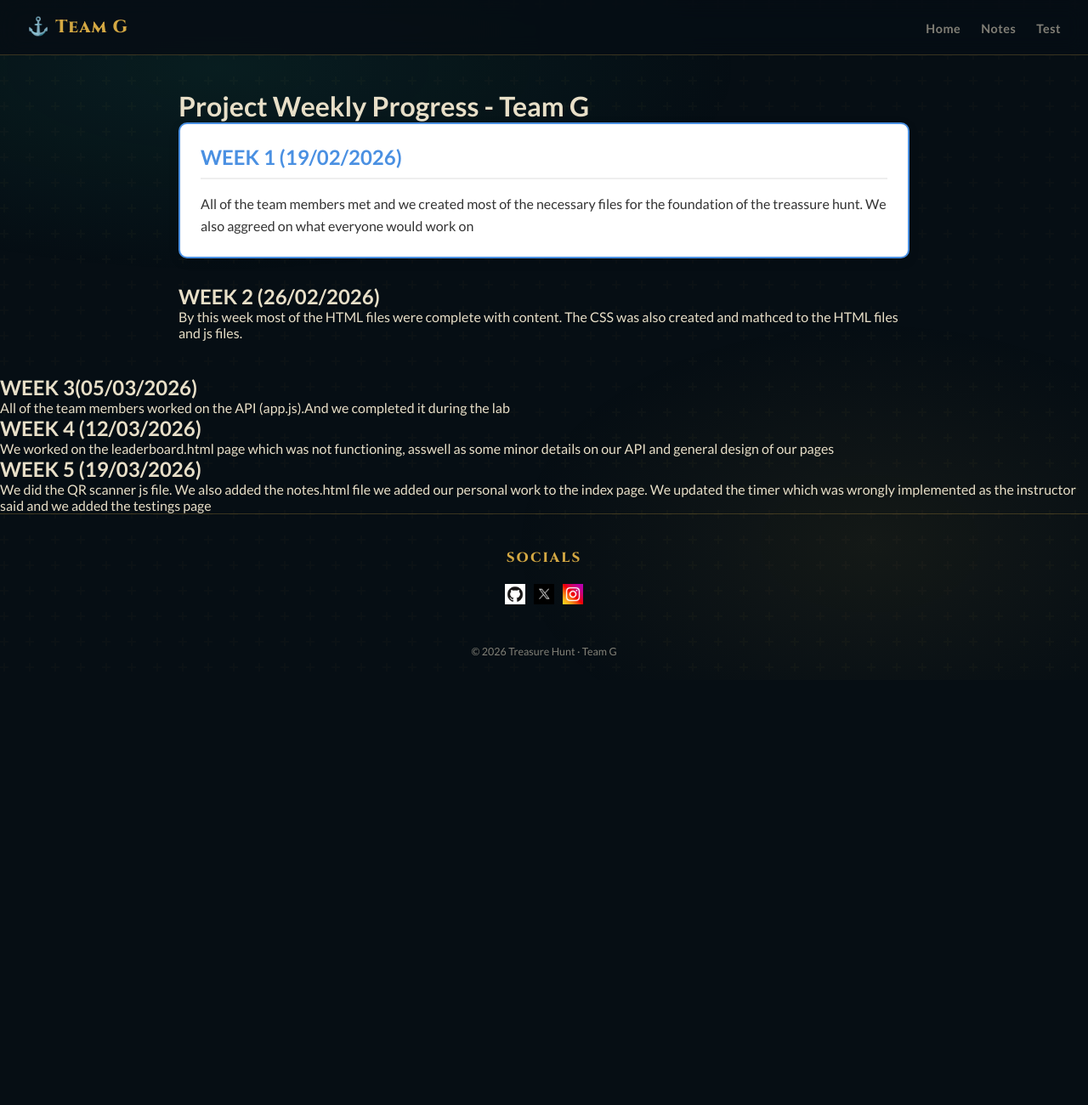
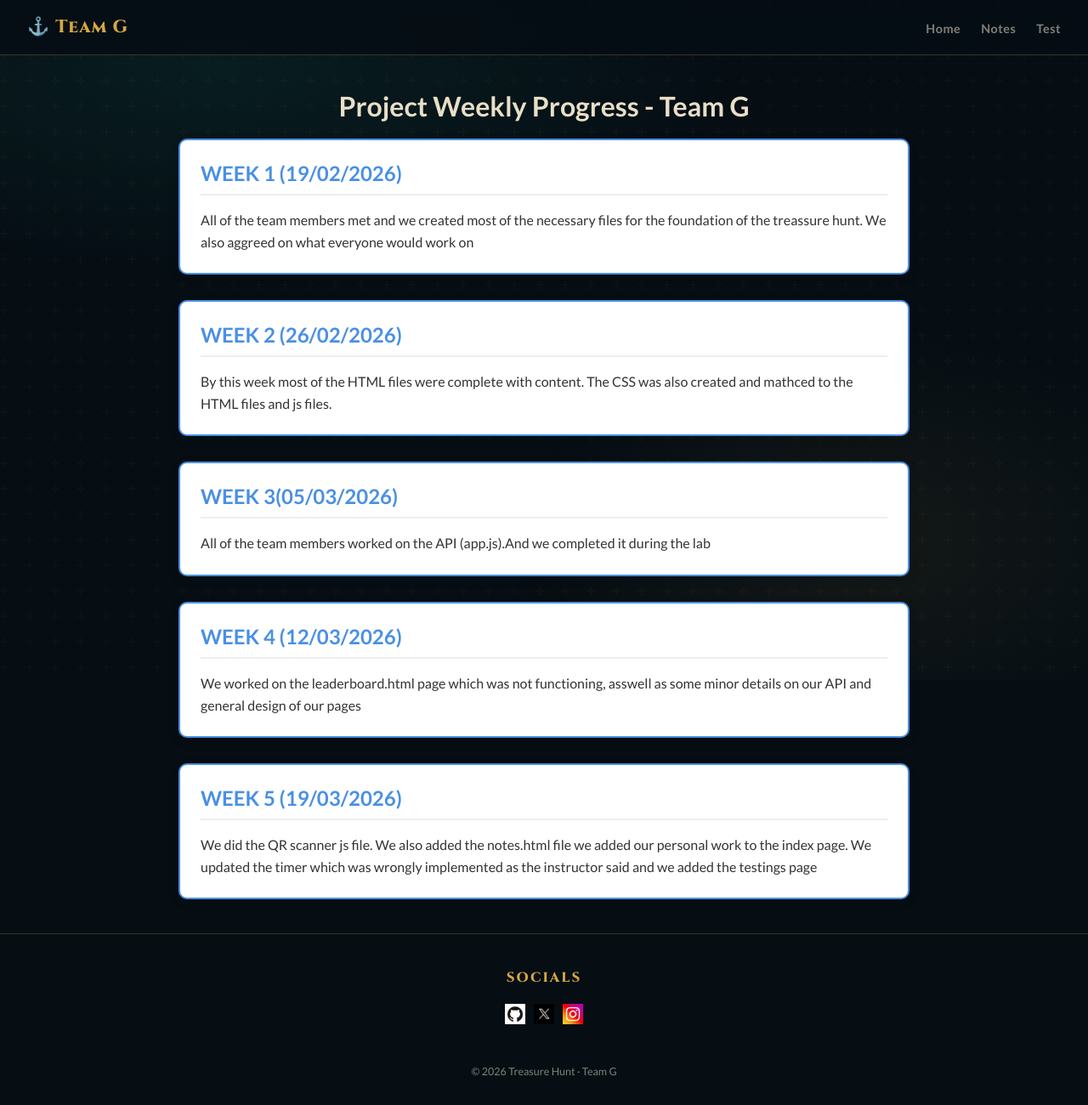
Before and after one commit to yiannisza/Treasure_Hunt_TeamG, a website: page notes.html in a window 1280 px wide. Shown: the whole page at 85% size. Before the commit the page ends 806 px from the top, so only its background shows below. Drawn offline with Linux system fonts and the light colour scheme.

Commit message:
Add files via upload

```diff
--- a/notes.html
+++ b/notes.html
@@ -21,23 +21,26 @@
 </nav>
 
 <div class="notes">
-<h1>Project Weekly Progress - Team G</h1>
+<h1><center>Project Weekly Progress - Team G</center></h1>
+<br>
 <div class="weeks">
     <h2>WEEK 1 (19/02/2026)</h2>
     <p>All of the team members met and we created most of the necessary files for the foundation of the treassure hunt.
         We also aggreed on what everyone would work on</p>
 </div>
+<div class="weeks">
 <h2>WEEK 2 (26/02/2026)</h2>
     <p>By this week most of the HTML files were complete with content. The CSS was also created and mathced to the HTML files and js files.</p>
 </div>
+<div class="weeks">
 <h2>WEEK 3(05/03/2026)</h2>
     <p>All of the team members worked on the API (app.js).And we completed it during the lab</p>
 </div>
-</div>
+<div class="weeks">
 <h2>WEEK 4 (12/03/2026)</h2>
     <p>We worked on the leaderboard.html page which was not functioning, asswell as some minor details on our API and general design of our pages</p>
 </div>
-</div>
+<div class="weeks">
 <h2>WEEK 5 (19/03/2026)</h2>
     <p>We did the QR scanner js file. We also added the notes.html file we added our personal work to the index page. We updated the timer which was wrongly implemented as the instructor said and we added the testings page</p>
 </div>
```
